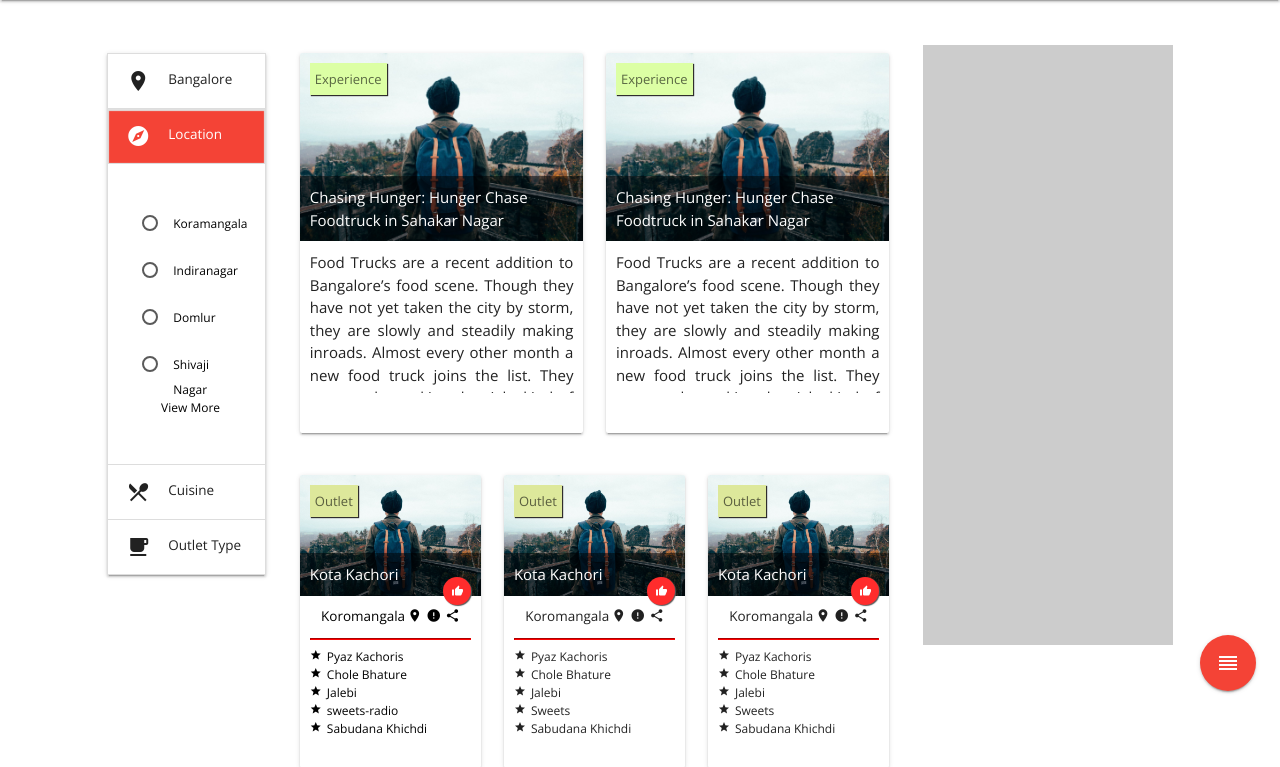
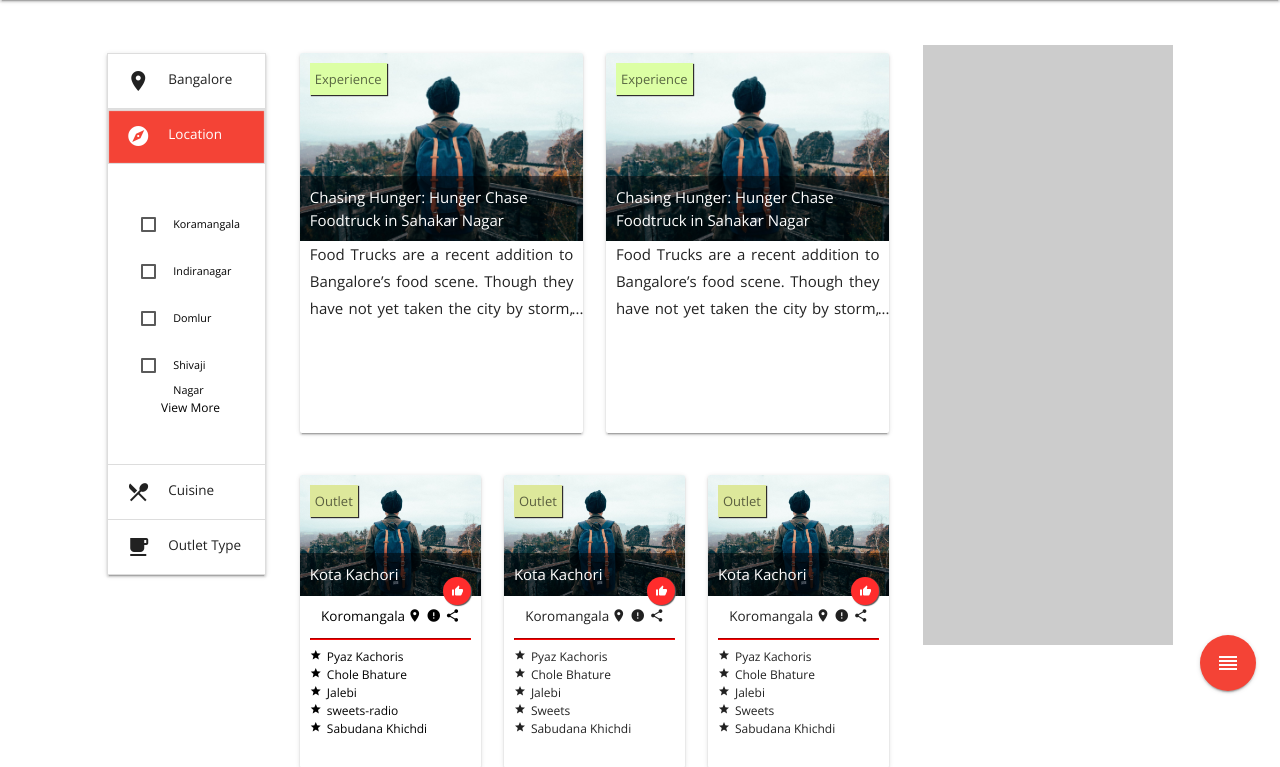
Before and after one commit to pecey/TalkingStreet, a PHP site: page /main.html in a window 1280 px wide. Shown: the part 64-831 px from the top of the page. Run offline with PHP 8.4, Linux system fonts and the light colour scheme; some libraries are stand-ins or nearby versions.

Commit message:
Resized checkboxes

```diff
--- a/css/main.css
+++ b/css/main.css
@@ -48,6 +48,19 @@ nav {
   nav {
     height: 150px;
     margin-bottom: 0em; } }
+/*Checkbox*/
+[type="checkbox"]:checked + label:before {
+  top: 5px;
+  left: 1px;
+  width: 7px;
+  height: 13px; }
+
+[type="checkbox"] + label:before {
+  top: 4px;
+  left: 3px;
+  width: 15px;
+  height: 15px; }
+
 a {
   color: black;
   text-decoration: none; }
@@ -173,6 +186,30 @@ hr {
   text-overflow: ellipsis;
   text-align: justify;
   margin-bottom: 20px; }
+
+.blog-card .card-content {
+  padding: 0px 10px 0px !important;
+  line-height: 1.8em;
+  max-height: 5.4em !important;
+  overflow: hidden;
+  margin-right: -1em;
+  padding-right: 1em;
+  position: relative; }
+
+.blog-card .card-content:before {
+  content: '...';
+  position: absolute;
+  right: 0;
+  bottom: 0; }
+
+.blog-card .card-content:after {
+  content: '';
+  position: absolute;
+  right: 0px;
+  width: 1em;
+  height: 1em;
+  margin-top: 0.2em;
+  background: white; }
 
 @media only screen and (min-width: 993px) {
   .card-icons .material-icons {
--- a/main.html
+++ b/main.html
@@ -156,10 +156,10 @@
               </div>
 
               <div class="collapsible-body">
-                <p><input type="radio" class="with-gap" name="location" id="koramangala-radio-desktop" value="Koramangala"><label for="koramangala-radio-desktop">Koramangala</label></p>
-                <p><input type="radio" class="with-gap" name="location" id="indiranagar-radio-desktop" value="Indiranagar"><label for="indiranagar-radio-desktop">Indiranagar</label></p>
-                <p><input type="radio" class="with-gap" name="location" id="domlur-radio-desktop" value="Domlur"><label for="domlur-radio-desktop">Domlur</label></p>
-                <p><input type="radio" class="with-gap" name="location" id="shivaji-nagar-radio-desktop" value="Shivaji Nagar"><label for="shivaji-nagar-radio-desktop">Shivaji Nagar</label></p>
+                <p><input type="checkbox" class="with-gap" name="location" id="koramangala-checkbox-desktop" value="Koramangala"><label for="koramangala-checkbox-desktop">Koramangala</label></p>
+                <p><input type="checkbox" class="with-gap" name="location" id="indiranagar-checkbox-desktop" value="Indiranagar"><label for="indiranagar-checkbox-desktop">Indiranagar</label></p>
+                <p><input type="checkbox" class="with-gap" name="location" id="domlur-checkbox-desktop" value="Domlur"><label for="domlur-checkbox-desktop">Domlur</label></p>
+                <p><input type="checkbox" class="with-gap" name="location" id="shivaji-nagar-checkbox-desktop" value="Shivaji Nagar"><label for="shivaji-nagar-checkbox-desktop">Shivaji Nagar</label></p>
                 <p style="text-align: right;"><a class="modal-trigger" href="#location-desktop-modal">View More</a></p>
               </div>
             </li>
@@ -170,10 +170,10 @@
               </div>
 
               <div class="collapsible-body">
-                <p><input type="radio" class="with-gap" name="category" id="chaat-radio-desktop" value="Chaat"><label for="chaat-radio-desktop">Chaat</label></p>
-                <p><input type="radio" class="with-gap" name="category" id="sweets-radio-desktop" value="Sweets"><label for="sweets-radio-desktop">Sweets</label></p>
-                <p><input type="radio" class="with-gap" name="category" id="north-indian-radio-desktop" value="North Indian"><label for="north-indian-radio-desktop">North Indian</label></p>
-                <p><input type="radio" class="with-gap" name="category" id="south-indian-radio-desktop" value="South Indian"><label for="south-indian-radio-desktop">South Indian</label></p>
+                <p><input type="checkbox" class="with-gap" name="category" id="chaat-checkbox-desktop" value="Chaat"><label for="chaat-checkbox-desktop">Chaat</label></p>
+                <p><input type="checkbox" class="with-gap" name="category" id="sweets-checkbox-desktop" value="Sweets"><label for="sweets-checkbox-desktop">Sweets</label></p>
+                <p><input type="checkbox" class="with-gap" name="category" id="north-indian-checkbox-desktop" value="North Indian"><label for="north-indian-checkbox-desktop">North Indian</label></p>
+                <p><input type="checkbox" class="with-gap" name="category" id="south-indian-checkbox-desktop" value="South Indian"><label for="south-indian-checkbox-desktop">South Indian</label></p>
                 <p style="text-align: right;"><a class="modal-trigger" href="#category-desktop-modal">View More</a></p>
               </div>
             </li>
--- a/sass/main.scss
+++ b/sass/main.scss
@@ -1,6 +1,23 @@
 @import 'partials/constants';
 @import 'custom/card';
 @import 'custom/navbar';
+
+/*Checkbox*/
+[type="checkbox"]:checked+label:before {
+    top: 5px;
+    left: 1px;
+    width: 7px;
+    height: 13px;
+  }
+
+
+[type="checkbox"]+label:before {
+top: 4px;
+    left: 3px;
+    width: 15px;
+    height: 15px;
+}
+
 a{
   color:black;
   text-decoration:none;
@@ -137,6 +154,31 @@ hr {
   text-align: justify;
   margin-bottom: 20px;
 }
+.blog-card .card-content{
+  padding: 0px 10px 0px !important;
+  line-height: 1.8em;
+  max-height: 5.4em!important;
+  overflow:hidden;
+  margin-right: -1em;
+  padding-right: 1em;
+  position:relative;
+}
+.blog-card .card-content:before{
+  content:'...';
+  position: absolute;
+  right: 0;
+  bottom: 0;
+}
+.blog-card .card-content:after{
+  content: '';
+  position: absolute;
+  right: 0px;
+  width: 1em;
+  height: 1em;
+  margin-top: 0.2em;
+  background: white;
+}
+
 @media #{$large-and-up}{
   .card-icons{
     .material-icons{
```
